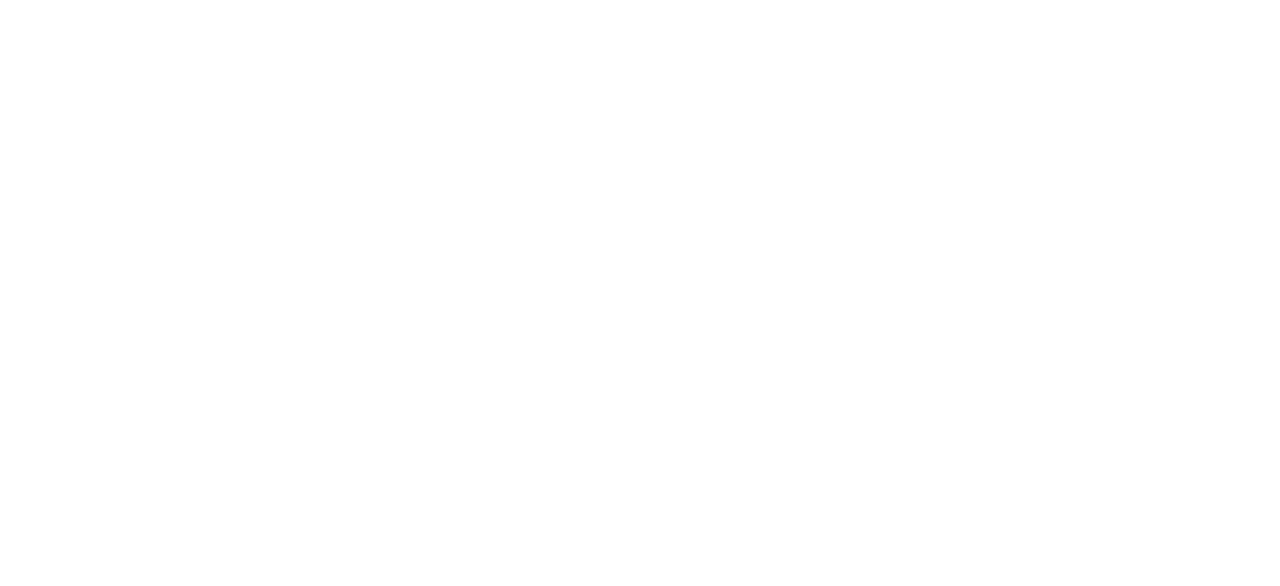
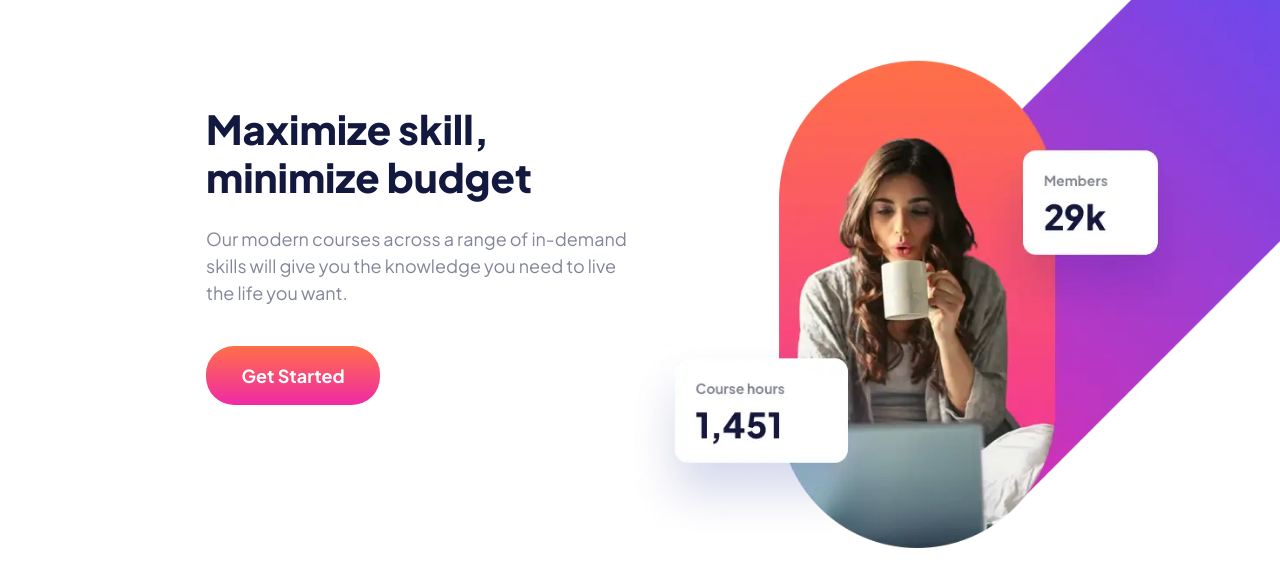
Before and after one commit to Peter-diper/Skilled-Elearning-Landing-Page, a plain HTML site: page index.html in a window 1280 px wide. Drawn offline with Linux system fonts and the light colour scheme.

Commit message:
Adding | hero section

```diff
--- a/assets/style/style.css
+++ b/assets/style/style.css
@@ -213,4 +213,86 @@ body {
   justify-content: space-between;
 }
 
-/*  */
+/* hero */
+.hero--section {
+  display: flex;
+  flex-direction: column;
+  width: 100%;
+  justify-self: center;
+  padding: var(--space-800) var(--space-200);
+  gap: var(--space-600);
+}
+.hero--intro {
+  display: flex;
+  flex-direction: column;
+  align-items: center;
+  justify-content: start;
+  gap: var(--space-500);
+  max-width: 50rem;
+  align-self: center;
+}
+.hero--intro .btn {
+  align-self: flex-start;
+}
+.hero--intro__header {
+  display: flex;
+  flex-direction: column;
+  gap: var(--space-300);
+  justify-content: center;
+  align-items: center;
+}
+
+.hero--intro__title {
+  font-size: clamp(calc(var(--fs-pr1) - 1.6rem), 2.5vw, var(--fs-pr1));
+  color: var(--color-blue-900);
+  font-weight: 800;
+  line-height: 1.2;
+}
+.hero--img {
+  padding: 0 1%;
+  justify-self: center;
+}
+.hero--intro__description {
+  font-size: var(--fs-pr5);
+  font-weight: 400;
+  line-height: 1.5;
+  color: var(--color-Grey);
+}
+
+@media screen and (min-width: 48rem) {
+  .container.hero--section {
+    max-width: 85vw;
+  }
+  .hero {
+    overflow: hidden;
+    padding-bottom: 4rem;
+  }
+  .hero--section {
+    flex-direction: row;
+    gap: var(--space-300);
+    justify-items: center;
+  }
+  .hero--img {
+    transform: scale(1.9) translate(7rem, -2rem);
+  }
+
+  .hero--intro,
+  .hero--item {
+    position: relative;
+    width: 50%;
+    flex: 1 1 50%;
+  }
+}
+
+@media screen and (min-width: 64rem) {
+  .container.hero--section {
+    max-width: 90rem;
+  }
+  .hero {
+    overflow: hidden;
+    padding-bottom: 6rem;
+  }
+  .hero--img {
+    transform: scale(2.2) translate(10rem, -3rem);
+  }
+}
--- a/index.html
+++ b/index.html
@@ -13,5 +13,37 @@
     <link rel="stylesheet" href="./assets/style/golobal.css" />
     <title>Frontend Mentor | Workit landing page</title>
   </head>
-  <body></body>
+  <body>
+    <section class="hero">
+      <div class="hero--section container">
+        <div class="hero--intro">
+          <div class="hero--intro__header">
+            <h1 class="hero--intro__title">Maximize skill, minimize budget</h1>
+            <p class="hero--intro__description">
+              Our modern courses across a range of in-demand skills will give
+              you the knowledge you need to live the life you want.
+            </p>
+          </div>
+          <a href="" class="btn btn--orange--primery"> Get Started</a>
+        </div>
+        <picture class="hero--item">
+          <source
+            media="(width < 48rem)"
+            srcset="./assets/images/image-hero-mobile.png"
+          />
+          <source
+            media="(width < 64rem)"
+            srcset="./assets/images/image-hero-tablet.png"
+            class="hero--img"
+          />
+
+          <img
+            src="./assets/images/image-hero-desktop.webp"
+            class="hero--img"
+            alt="women drinking cafee"
+          />
+        </picture>
+      </div>
+    </section>
+  </body>
 </html>
```
